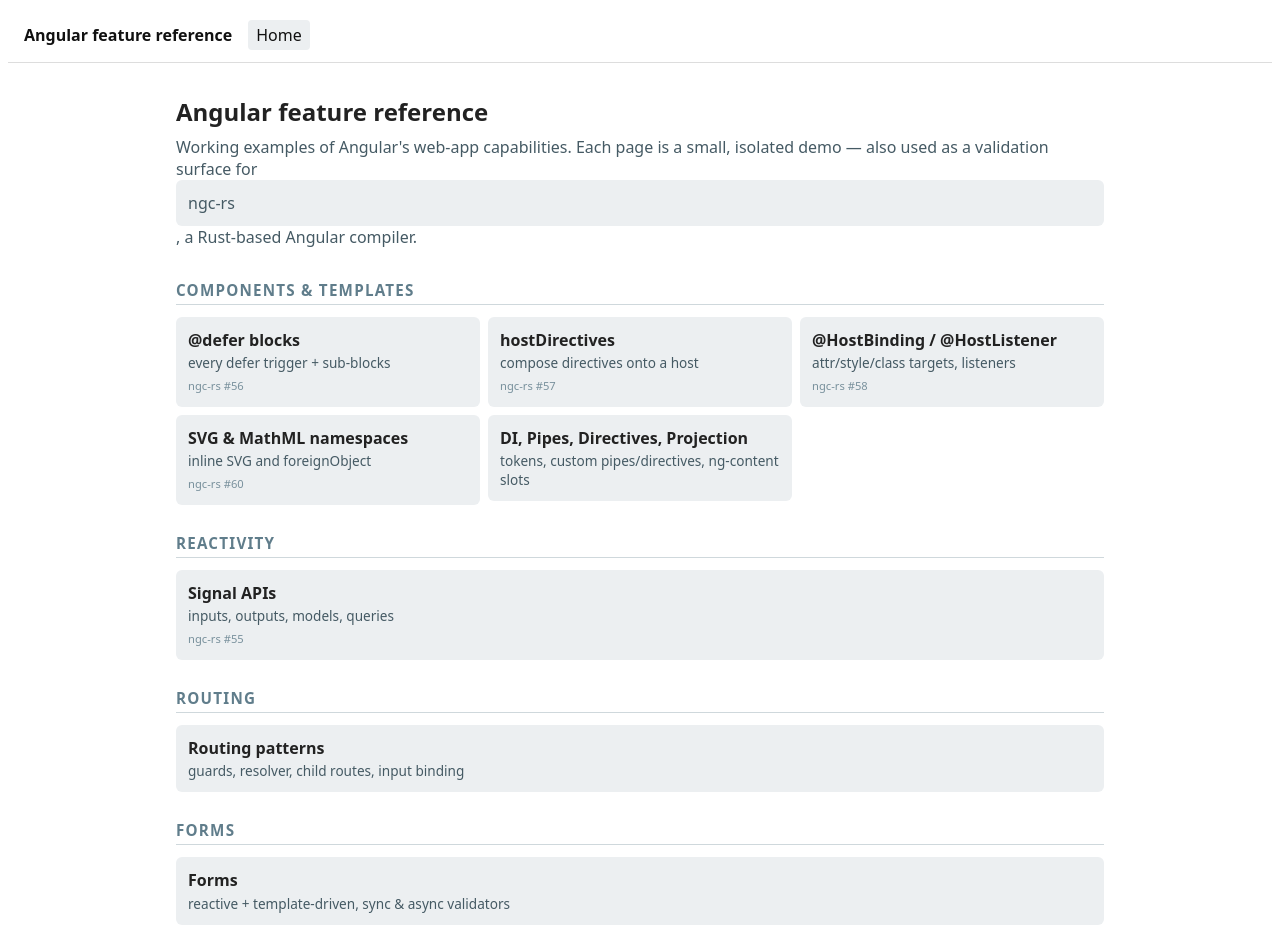
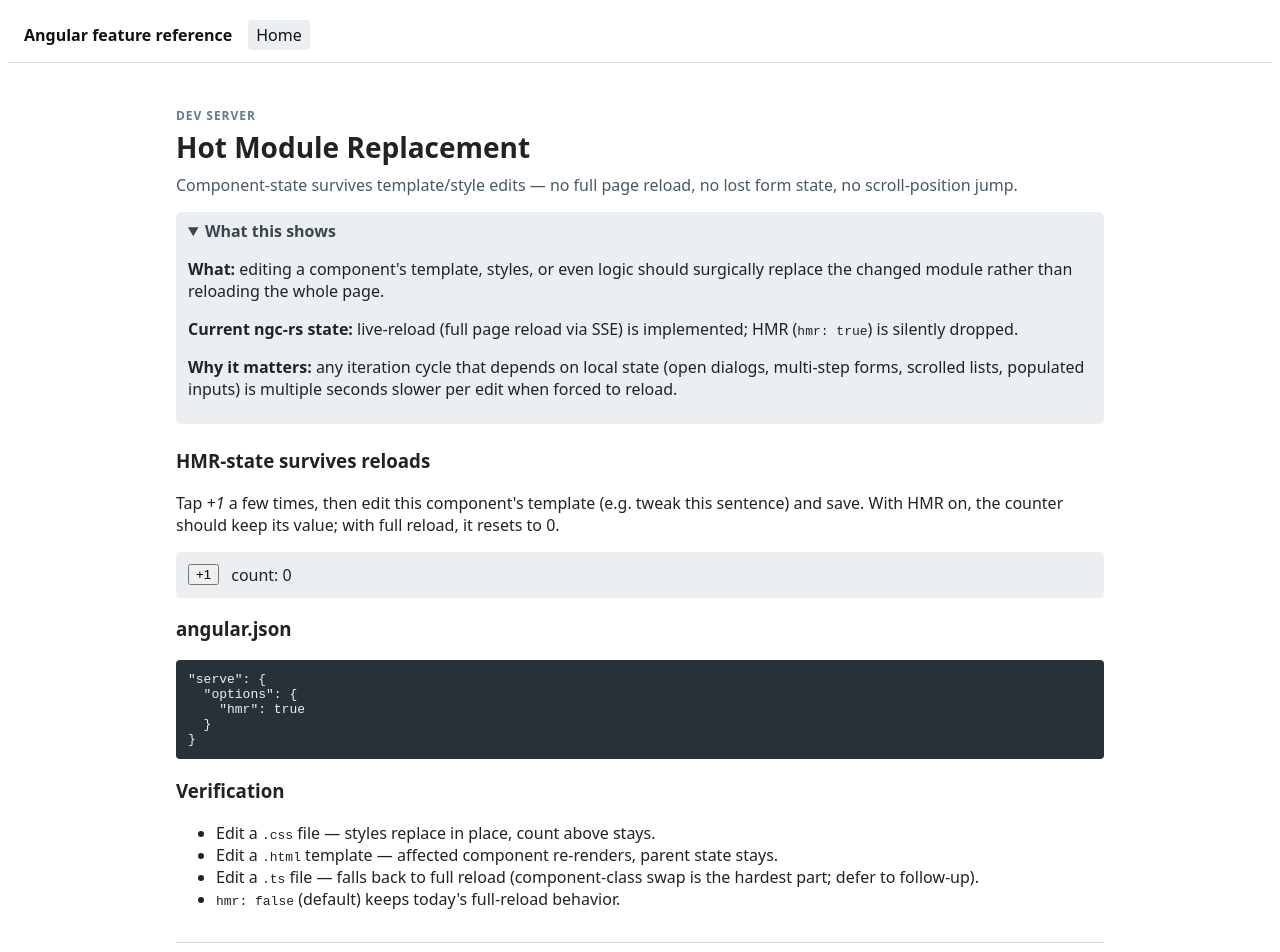
Before and after one commit to lukekania/ngc-rs-test-project, an Angular app: page /hmr in a window 1280 px wide. Before the commit this address led to /. Shown: the top 952 px of the page. Built offline with nearby package versions, Linux system fonts and the light colour scheme.

Commit message:
feat: add issue-145 HMR doc page

```diff
--- a/src/app/app.routes.ts
+++ b/src/app/app.routes.ts
@@ -182,5 +182,12 @@ export const routes: Routes = [
         (m) => m.Issue144AllowedHostsComponent,
       ),
   },
+  {
+    path: 'hmr',
+    loadComponent: () =>
+      import('./features/issue-145-hmr/issue-145-hmr.component').then(
+        (m) => m.Issue145HmrComponent,
+      ),
+  },
   { path: '**', redirectTo: '' },
 ];
--- a/src/app/features/home/home.component.ts
+++ b/src/app/features/home/home.component.ts
@@ -83,6 +83,7 @@ const GROUPS: FeatureGroup[] = [
       { label: 'SSL / HTTPS', path: '/dev-server-ssl', issue: 142, blurb: 'ssl / sslKey / sslCert for HTTPS dev' },
       { label: 'Custom headers', path: '/dev-server-headers', issue: 143, blurb: 'CSP / COOP / cache-control headers in dev' },
       { label: 'allowedHosts', path: '/allowed-hosts', issue: 144, blurb: 'Host-header allowlist (ngrok, Codespaces, *.localhost)' },
+      { label: 'HMR', path: '/hmr', issue: 145, blurb: 'hot-module replacement — component state survives edits' },
     ],
   },
 ];
--- /dev/null
+++ b/src/app/features/issue-145-hmr/issue-145-hmr.component.ts
@@ -0,0 +1,66 @@
+import { Component, signal } from '@angular/core';
+import { FeaturePageComponent } from '../../shared/feature-page/feature-page.component';
+
+@Component({
+  selector: 'app-issue-145-hmr',
+  imports: [FeaturePageComponent],
+  template: `
+    <app-feature-page
+      title="Hot Module Replacement"
+      groupLabel="Dev server"
+      description="Component-state survives template/style edits — no full page reload, no lost form state, no scroll-position jump."
+      [issue]="145"
+      [notesOpen]="true"
+    >
+      <ng-container ngProjectAs="[notes]">
+        <p>
+          <strong>What:</strong> editing a component's template, styles, or even logic should
+          surgically replace the changed module rather than reloading the whole page.
+        </p>
+        <p>
+          <strong>Current ngc-rs state:</strong> live-reload (full page reload via SSE) is
+          implemented; HMR (<code>hmr: true</code>) is silently dropped.
+        </p>
+        <p>
+          <strong>Why it matters:</strong> any iteration cycle that depends on local state
+          (open dialogs, multi-step forms, scrolled lists, populated inputs) is multiple
+          seconds slower per edit when forced to reload.
+        </p>
+      </ng-container>
+
+      <h3>HMR-state survives reloads</h3>
+      <p>
+        Tap <em>+1</em> a few times, then edit this component's template (e.g. tweak this
+        sentence) and save. With HMR on, the counter should keep its value; with full reload,
+        it resets to 0.
+      </p>
+      <div class="counter">
+        <button (click)="bump()">+1</button>
+        <span>count: {{ count() }}</span>
+      </div>
+
+      <h3>angular.json</h3>
+      <pre><code>"serve": &#123;
+  "options": &#123;
+    "hmr": true
+  &#125;
+&#125;</code></pre>
+
+      <h3>Verification</h3>
+      <ul>
+        <li>Edit a <code>.css</code> file — styles replace in place, count above stays.</li>
+        <li>Edit a <code>.html</code> template — affected component re-renders, parent state stays.</li>
+        <li>Edit a <code>.ts</code> file — falls back to full reload (component-class swap is the hardest part; defer to follow-up).</li>
+        <li><code>hmr: false</code> (default) keeps today's full-reload behavior.</li>
+      </ul>
+    </app-feature-page>
+  `,
+  styles: [`
+    .counter { display: flex; gap: 0.75rem; align-items: center; padding: 0.75rem; background: #eceff1; border-radius: 4px; margin: 0.75rem 0; }
+    pre { background: #263238; color: #eceff1; padding: 0.75rem; border-radius: 4px; overflow-x: auto; }
+  `],
+})
+export class Issue145HmrComponent {
+  readonly count = signal(0);
+  bump() { this.count.update((n) => n + 1); }
+}
```
